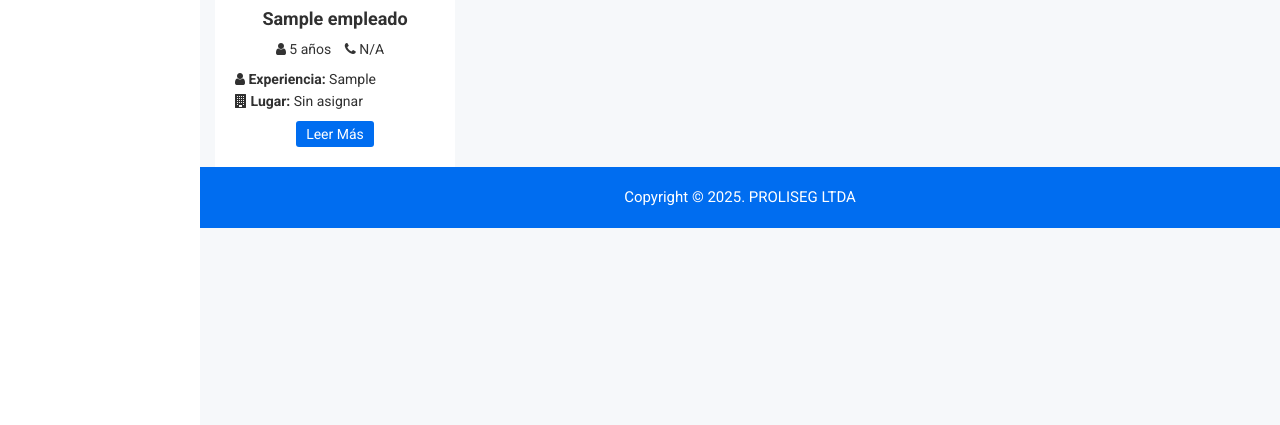
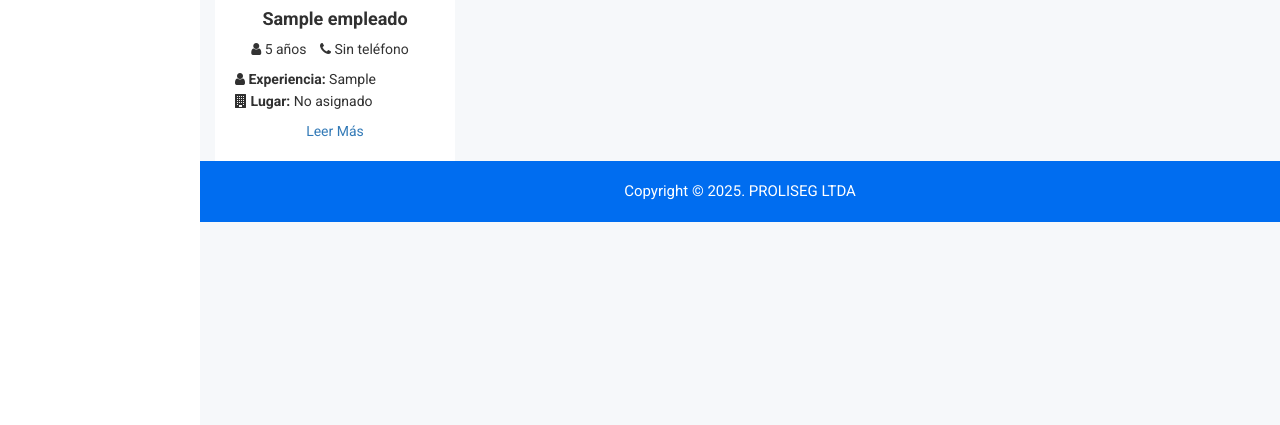
Before and after one commit to Javisolarte/prolisegeempleados, a PHP site: page /todos-empleados.php in a window 1280 px wide. Shown: the part 375-800 px from the top of the page. Run offline with PHP 8.4, Linux system fonts and the light colour scheme; tables that the repository leaves empty or names only in its code hold one stand-in row (values such as "Sample post"); some web fonts are replaced.

Commit message:
ver empleados redirige

```diff
--- a/todos-empleados.php
+++ b/todos-empleados.php
@@ -247,15 +247,26 @@
                <?php
 include('db_config.php');
 
-// Consulta todos los empleados
-$sql = "SELECT nombre, fecha_nacimiento, foto_perfil_ruta, experiencia, puesto_asignado FROM empleados";
+// Consulta todos los empleados junto con su lugar asignado
+$sql = "SELECT
+            e.nombre,
+            e.cedula,
+            e.fecha_nacimiento,
+            e.foto_perfil_ruta,
+            e.experiencia,
+            e.puesto_asignado,
+            l.nombre AS lugar_nombre,
+            l.telefono AS lugar_telefono
+        FROM empleados e
+        LEFT JOIN lugares_seguridad l ON e.puesto_asignado = l.id_lugar";
+
 $resultado = $conexion->query($sql);
 
 if ($resultado && $resultado->num_rows > 0) {
     echo '<div class="courses-area"><div class="container-fluid"><div class="row">';
 
     while ($empleado = $resultado->fetch_assoc()) {
-        // Calcular edad
+        // Calcular la edad desde la fecha de nacimiento
         $edad = '';
         if (!empty($empleado['fecha_nacimiento'])) {
             $fecha_nac = new DateTime($empleado['fecha_nacimiento']);
@@ -263,34 +274,17 @@ if ($resultado && $resultado->num_rows > 0) {
             $edad = $hoy->diff($fecha_nac)->y . ' años';
         }
 
-        // Foto de perfil
+        // Ruta de imagen
         $foto = (!empty($empleado['foto_perfil_ruta']) && file_exists($empleado['foto_perfil_ruta']))
             ? $empleado['foto_perfil_ruta']
-            : 'img/usuario.png';
+            : 'img/usuario.png'; // Imagen por defecto
 
+        // Datos del empleado y lugar
         $nombre = htmlspecialchars($empleado['nombre']);
+        $cedula = urlencode($empleado['cedula']);
         $experiencia = !empty($empleado['experiencia']) ? htmlspecialchars($empleado['experiencia']) : 'Sin especificar';
-
-        // Valores por defecto
-        $nombre_lugar = 'Sin asignar';
-        $telefono_lugar = 'N/A';
-
-        // Buscar información del lugar asignado
-        if (!empty($empleado['puesto_asignado']) && is_numeric($empleado['puesto_asignado'])) {
-            $id_lugar = intval($empleado['puesto_asignado']);
-            $consultaLugar = $conexion->prepare("SELECT nombre, telefono FROM lugares_seguridad WHERE id_lugar = ?");
-            $consultaLugar->bind_param("i", $id_lugar);
-            $consultaLugar->execute();
-            $resultadoLugar = $consultaLugar->get_result();
-
-            if ($resultadoLugar && $resultadoLugar->num_rows > 0) {
-                $lugar = $resultadoLugar->fetch_assoc();
-                $nombre_lugar = htmlspecialchars($lugar['nombre']);
-                $telefono_lugar = htmlspecialchars($lugar['telefono']);
-            }
-
-            $consultaLugar->close();
-        }
+        $lugar = !empty($empleado['lugar_nombre']) ? htmlspecialchars($empleado['lugar_nombre']) : 'No asignado';
+        $telefono = !empty($empleado['lugar_telefono']) ? htmlspecialchars($empleado['lugar_telefono']) : 'Sin teléfono';
 
         echo '
         <div class="col-lg-3 col-md-6 col-sm-6 col-xs-12">
@@ -304,15 +298,15 @@ if ($resultado && $resultado->num_rows > 0) {
                         <span class="course-icon"><i class="fa fa-user"></i></span> ' . $edad . '
                     </span>
                     <span class="cr-ic-r">
-                        <span class="course-icon"><i class="fa fa-phone"></i></span> ' . $telefono_lugar . '
+                        <span class="course-icon"><i class="fa fa-phone"></i></span> ' . $telefono . '
                     </span>
                 </div>
                 <div class="course-des">
                     <p><span><i class="fa fa-user"></i></span> <b>Experiencia:</b> ' . $experiencia . '</p>
-                    <p><span><i class="fa fa-building"></i></span> <b>Lugar:</b> ' . $nombre_lugar . '</p>
+                    <p><span><i class="fa fa-building"></i></span> <b>Lugar:</b> ' . $lugar . '</p>
                 </div>
                 <div class="product-buttons text-center">
-                    <button type="button" class="button-default cart-btn">Leer Más</button>
+                    <a href="perfil-empleado.php?cedula=' . $cedula . '" class="button-default cart-btn">Leer Más</a>
                 </div>
             </div>
         </div>';
```
